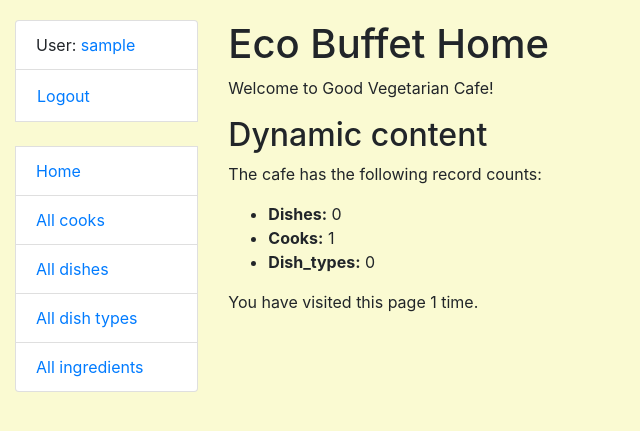
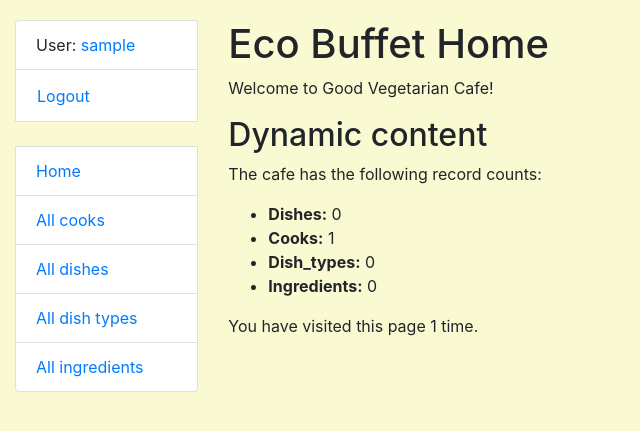
Before and after one commit to VladimirDolhyi/eco-buffet, a Django app: page / in a window 1280 px wide. Shown: the top 431 px of the page, without its empty margins (0-640 px from the left). Run offline with Django 5.2, Linux system fonts and the light colour scheme; the visitor is signed in with stand-in values (Sample User, id 1); data comes from the database, SQL or seed files in the repository; data that the repository does not hold is empty.

Commit message:
add num_ingredients to views.py def index

```diff
--- a/cafe/views.py
+++ b/cafe/views.py
@@ -24,6 +24,7 @@ def index(request: HttpRequest) -> HttpResponse:
     num_cooks = Cook.objects.count()
     num_dishes = Dish.objects.count()
     num_dish_types = DishType.objects.count()
+    num_ingredients = Ingredient.objects.count()
 
     num_visits = request.session.get("num_visits", 0)
     request.session["num_visits"] = num_visits + 1
@@ -32,6 +33,7 @@ def index(request: HttpRequest) -> HttpResponse:
         "num_cooks": num_cooks,
         "num_dishes": num_dishes,
         "num_dish_types": num_dish_types,
+        "num_ingredients": num_ingredients,
         "num_visits": num_visits + 1,
     }
 
--- a/templates/cafe/index.html
+++ b/templates/cafe/index.html
@@ -9,6 +9,7 @@
     <li><strong>Dishes:</strong> {{ num_dishes }}</li>
     <li><strong>Cooks:</strong> {{ num_cooks }}</li>
     <li><strong>Dish_types:</strong> {{ num_dish_types }}</li>
+    <li><strong>Ingredients:</strong> {{ num_ingredients }}</li>
   </ul>
 
   <p>You have visited this page
```
